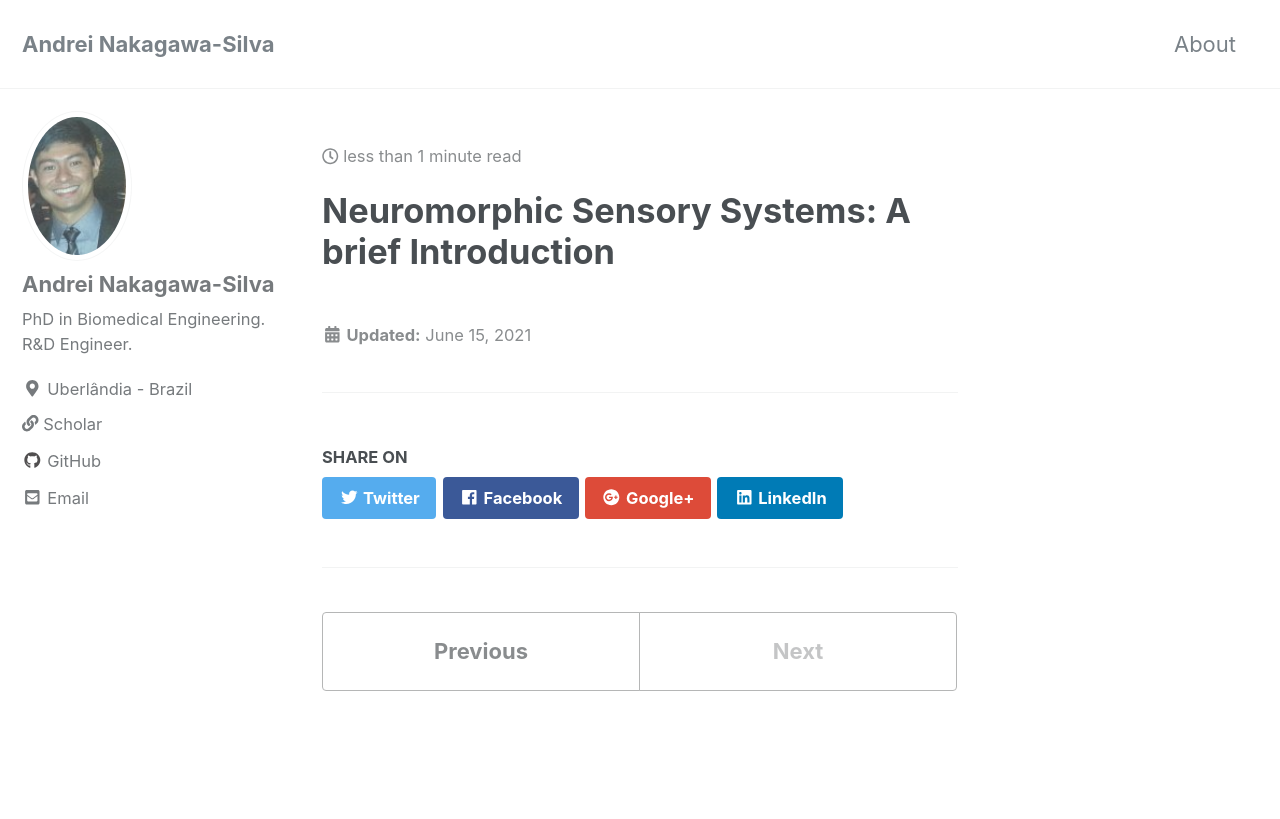
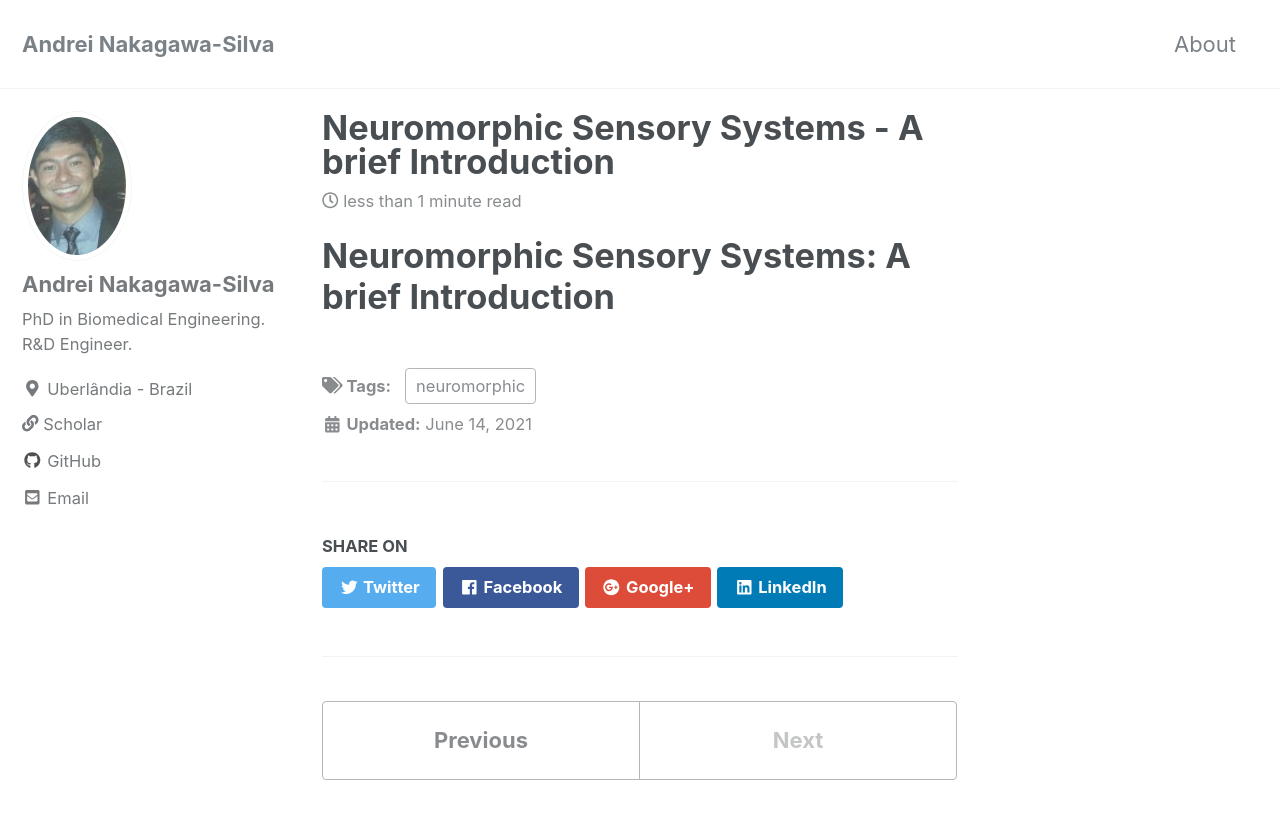
Before and after one commit to andreinakagawa/andreinakagawa.github.io, a Jekyll site: the page built from _posts/2021-06-14-neuromorphic1.md, in a window 1280 px wide and 900 px high. Shown: the top 819 px of the window. Built offline with Jekyll 4.4.1, drawn with Linux system fonts in a browser that asks for light colours; nearby versions of some CDN libraries.

Commit message:
trying posts

```diff
--- a/_posts/2021-06-14-neuromorphic1.md
+++ b/_posts/2021-06-14-neuromorphic1.md
@@ -1,5 +1,5 @@
 ---
-  title: Neuromorphic Sensory Systems: A brief Introduction
+  title: Neuromorphic Sensory Systems - A brief Introduction
   date: 2021-06-14
   tags: [neuromorphic]
   excerpt: "Ever heard about neuromorphic stuff? No? Well, now it's the time to learn!"
```
